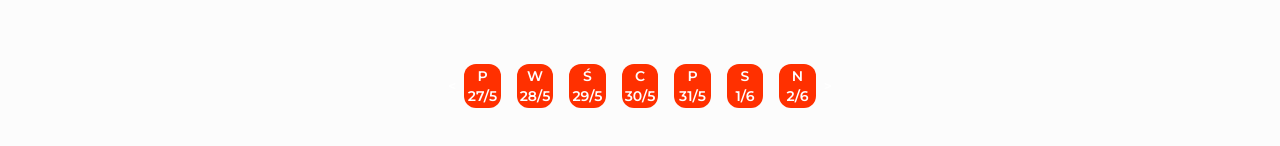
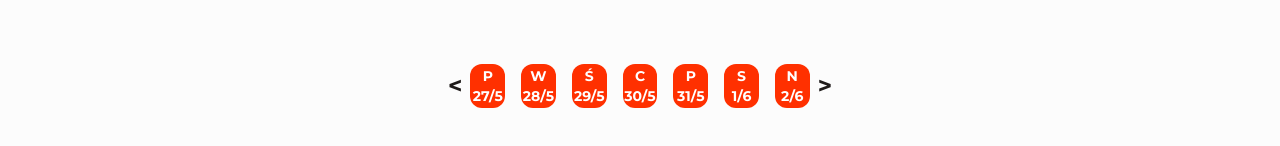
Before and after one commit to Skalik2/KulinarnaBaza, a React (Vite) app in the folder app/: page /planner in a window 1280 px wide. Shown: the part 314-460 px from the top of the page. Built offline with nearby package versions, Linux system fonts and the light colour scheme; no server answers.

Commit message:
Style: Fix visibility

```diff
--- a/app/src/ui/home/Carousel.tsx
+++ b/app/src/ui/home/Carousel.tsx
@@ -34,7 +34,7 @@ const Carousel: React.FC = () => {
   };
 
   return (
-    <div className=" pt-16 pb-10 dark:bg-bgDark dark:text-bgWhite text-center">
+    <div className=" pt-16 pb-10 bg-bgWhite dark:bg-bgDark dark:text-bgWhite text-center">
       <h1 className=" text-5xl py-2">Nasze najlepsze dania</h1>
       <p className=" mb-10 pb-2 px-8 border-b-4 inline-block border-b-main">
         Zobacz je wszystkie
--- a/app/src/ui/mealPlanner/days.tsx
+++ b/app/src/ui/mealPlanner/days.tsx
@@ -47,15 +47,15 @@ export default function Days() {
     setWeekOffset((prevOffset: number) => prevOffset + offset);
   };
   return (
-    <div className="text-white h-screen flex justify-center items-center w-96 text-sm font-semibold">
-      <button onClick={() => handleWeekChange(-1)}>&lt;</button>
+    <div className="text-white h-screen flex justify-center items-center w-96 text-sm font-bold">
+      <button onClick={() => handleWeekChange(-1) } className=' text-2xl text-bgDark dark:text-bgWhite'>&lt;</button>
       {week.map((day) => (
         <div className=" bg-main rounded-xl aspect-square py-0.5 m-2 w-full flex justify-center items-center flex-col hover:bg-mainHover duration-300">
           <p className="">{day.initial}</p>
           <p>{day.dateThisWeek.getDate()}/{day.dateThisWeek.getMonth()+1}</p>
         </div>
       ))}
-      <button onClick={() => handleWeekChange(+1)}>&gt;</button>
+      <button onClick={() => handleWeekChange(+1)} className=' text-2xl text-bgDark dark:text-bgWhite'>&gt;</button>
     </div>
   );
 }
```
